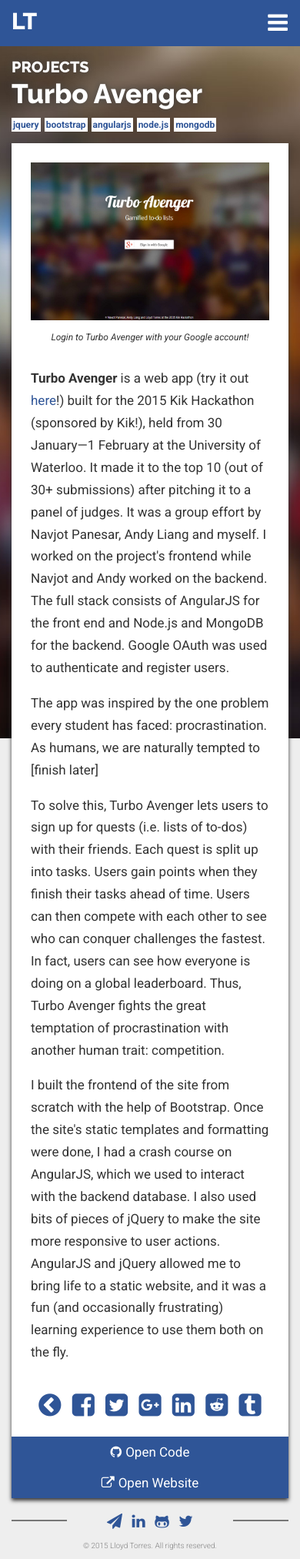
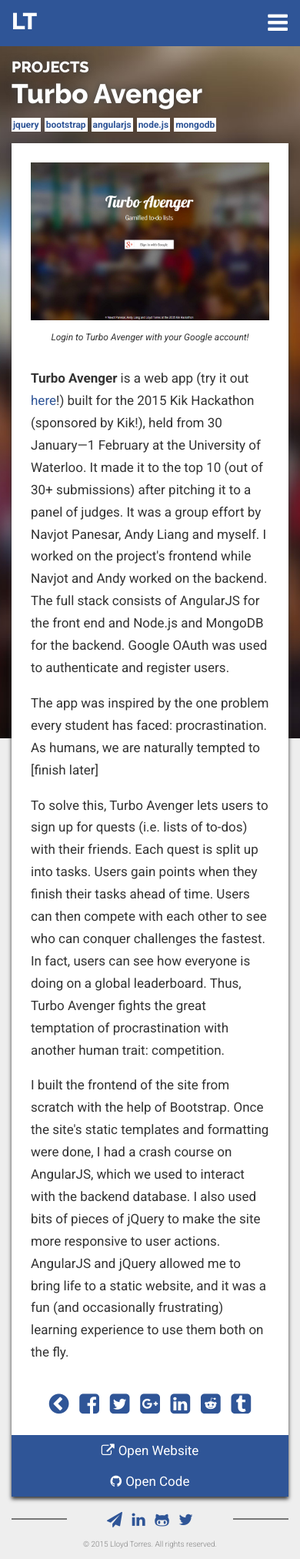
Before and after one commit to lloydtorres/lloydtorres.github.io, a Jekyll site: the page built from turboavenger.md, in a window 390 px wide. Shown: the whole page at 77% size. Built offline with Jekyll 4.4.1, drawn with Linux system fonts in a browser that asks for light colours; nearby versions of some CDN libraries.

Commit message:
Fix post/project footer issue + CSS adjustments

```diff
--- a/_includes/footer.html
+++ b/_includes/footer.html
@@ -1,5 +1,5 @@
-<footer class="container coverup site-footer col-md-offset-2 col-md-8 col-center">
-
+<footer class="footer">
+    <div class="container coverup site-footer col-md-offset-2 col-md-8 col-center">
         <div class="foot-column-left">
             <div class="divider" style="height: 30px;"><div class="inner"></div></div>
         </div>
@@ -16,9 +16,8 @@
         <div class="foot-column-right">
             <div class="divider" style="height: 30px;"><div class="inner"></div></div>
         </div>
-
         <div class="col-center">
             <p>© 2015 Lloyd Torres. All rights reserved.</p>
         </div>
-
-</footer><!-- /container -->
+    </div><!-- /container -->
+</footer>
--- a/_layouts/project.html
+++ b/_layouts/project.html
@@ -9,6 +9,8 @@
         {% include google_analytics.html %}
 
         <div class="curtain-header curtain-header-page" style="{% if page.header %}background-image: url('{{ page.header }}'){% elsif page.color %}background-color: {{ page.color }}{% else %}background-image: url('/images/headers/projects-header.png'){% endif %};">
+        </div>
+        <div class="post-wrapper">
             <div class="container col-md-offset-2 col-md-8">
                 {% if page.picoverlay %}
                 <div class="curtain-overlay">
@@ -58,7 +60,6 @@
                     {% endif %}
                     -->
                     {% if page.github or page.link or page.download %}
-                    <div class="hidden-xs">
                     <div class="external-link-box">
                         {% if page.link %}
                         <a href="{{ page.link }}" class="external-link-cell" style="width: {{ 100 | divided_by: count}}%;" title="Open Website">
@@ -76,38 +77,13 @@
                         </a>
                         {% endif %}
                     </div>
-                    </div>
-                    <div class="visible-xs">
-                        {% if page.github %}
-                        <div class="external-link-box">
-                            <a href="{{ page.github }}" class="external-link-cell" style="width: 100%;" title="Open Code">
-                                <p><span class="fa fa-github"></span>Open Code</p>
-                            </a>
-                        </div>
-                        {% endif %}
-                        {% if page.link %}
-                        <div class="external-link-box">
-                            <a href="{{ page.link }}" class="external-link-cell" style="width: 100%;" title="Open Website">
-                                <p><span class="fa fa-external-link"></span>Open Website</p>
-                            </a>
-                        </div>
-                        {% endif %}
-                        {% if page.download %}
-                        <div class="external-link-box">
-                            <a href="{{ page.download }}" class="external-link-cell" style="width: 100%;" title="Download">
-                                <p><span class="fa fa-download"></span>Download</p>
-                            </a>
-                        </div>
-                        {% endif %}
-                    </div>
                     {% endif %}
 
                 </div>
 
             </div><!-- /container -->
-
+        </div>
         {% include footer.html %}
-        </div>
   </body>
 
 </html>
--- a/_sass/_layout.scss
+++ b/_sass/_layout.scss
@@ -92,7 +92,7 @@
 .foot-column-left {
     float: left;
     width: 35%;
-    @include media-query($on-mobile) {
+    @include media-query($on-palm) {
         width: 20%;
     }
 }
@@ -100,7 +100,7 @@
 .foot-column-right {
     float: right;
     width: 35%;
-    @include media-query($on-mobile) {
+    @include media-query($on-palm) {
         width: 20%;
     }
 }
@@ -108,7 +108,7 @@
 .foot-column-center {
     display: inline-block;
     width: 25%;
-    @include media-query($on-mobile) {
+    @include media-query($on-palm) {
         width: 50%;
     }
 }
@@ -133,7 +133,7 @@
     -o-background-size: cover;
     background-size: cover;
 
-    @media (max-width: $on-tablet) {
+    @media screen and (max-width: $on-tablet) {
         background-attachment: scroll;
     }
  }
@@ -1004,6 +1004,10 @@
     background: white;
 }
 
+.post-wrapper {
+    margin-top: -100vh;
+}
+
 .toc-action {
     cursor: pointer;
     border-radius: 50%;
@@ -1156,6 +1160,10 @@
 }
 
 .external-link-cell {
+    height: 40px;
+    display: table-cell;
+    position: relative;
+
     -webkit-transition: background-color 300ms;
     -moz-transition:    background-color 300ms;
     -o-transition:      background-color 300ms;
@@ -1164,16 +1172,24 @@
     p {
         color: white;
         margin: 0 auto !important;
+        position: absolute;
+        top: 50%;
+        left: 50%;
+        transform: translate(-50%,-50%);
+        -webkit-transform: translate(-50%,-50%);
+        -moz-transform: translate(-50%,-50%);
+        -o-transform: translate(-50%,-50%);
     }
 
-    display: table-cell;
     &:hover {
         text-decoration: none !important;
         background-color: $grey-color-dark;
     }
-    height: 40px;
-    text-align: center;
-    vertical-align: middle;
+
+    @media screen and (max-width: 990px) {
+        display: block;
+        width: 100% !important;
+    }
 }
 
 .post-comments {
@@ -1260,6 +1276,10 @@
         padding: 5px;
         margin-bottom: -1px;
     }
+
+    @include media-query($on-mobile) {
+        font-size: 15px;
+    }
 }
 
 .social-icons-very-large {
@@ -1312,7 +1332,7 @@
     -o-background-size: cover;
     background-size: cover;
 
-    @media (max-width: $on-tablet) {
+    @media screen and (max-width: $on-tablet) {
         background-attachment: scroll;
     }
 
```
Also changed, not shown: _layouts/post.html (+5 -4 lines). Lines whose indentation alone changed are shown as unchanged.
